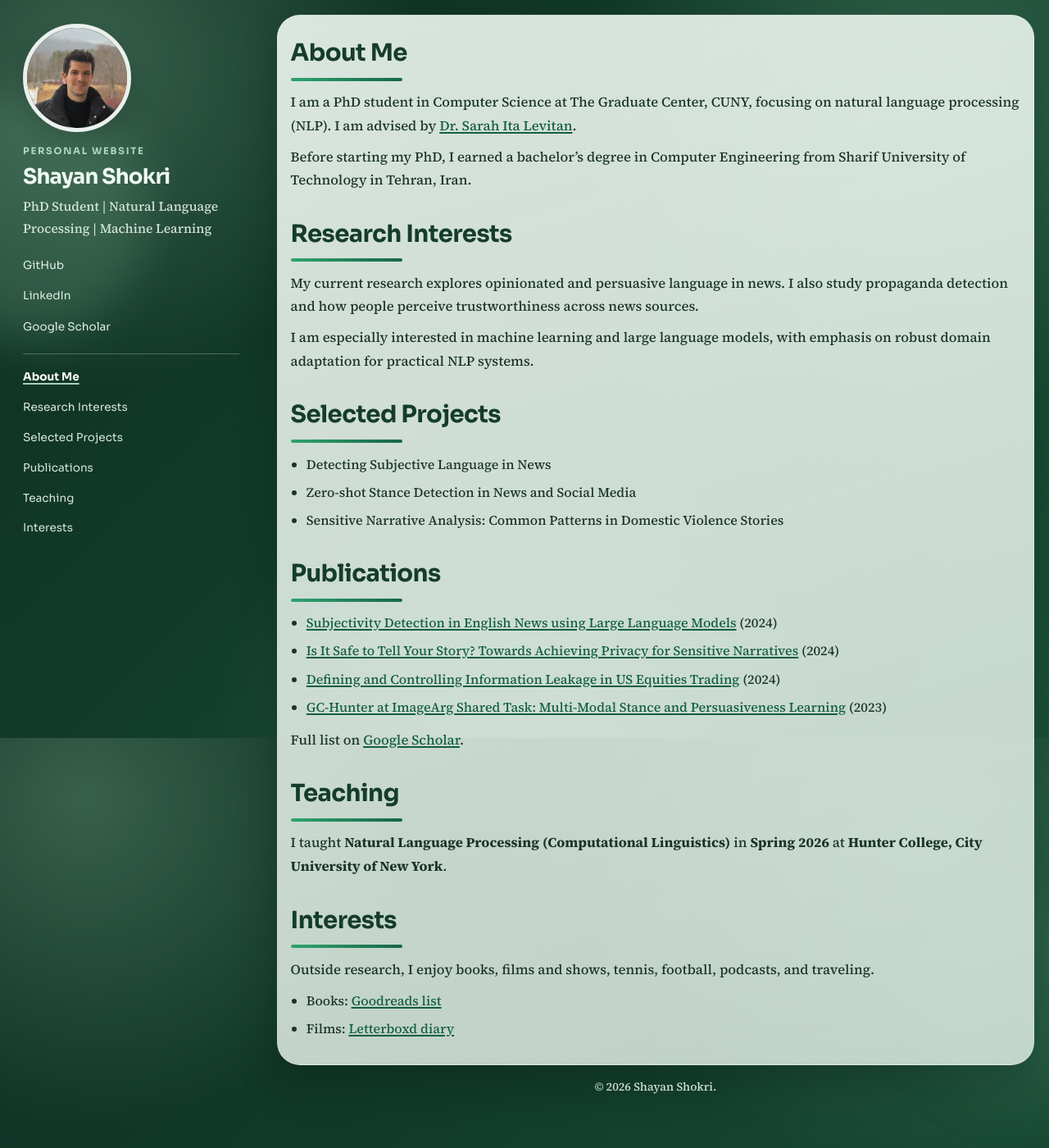
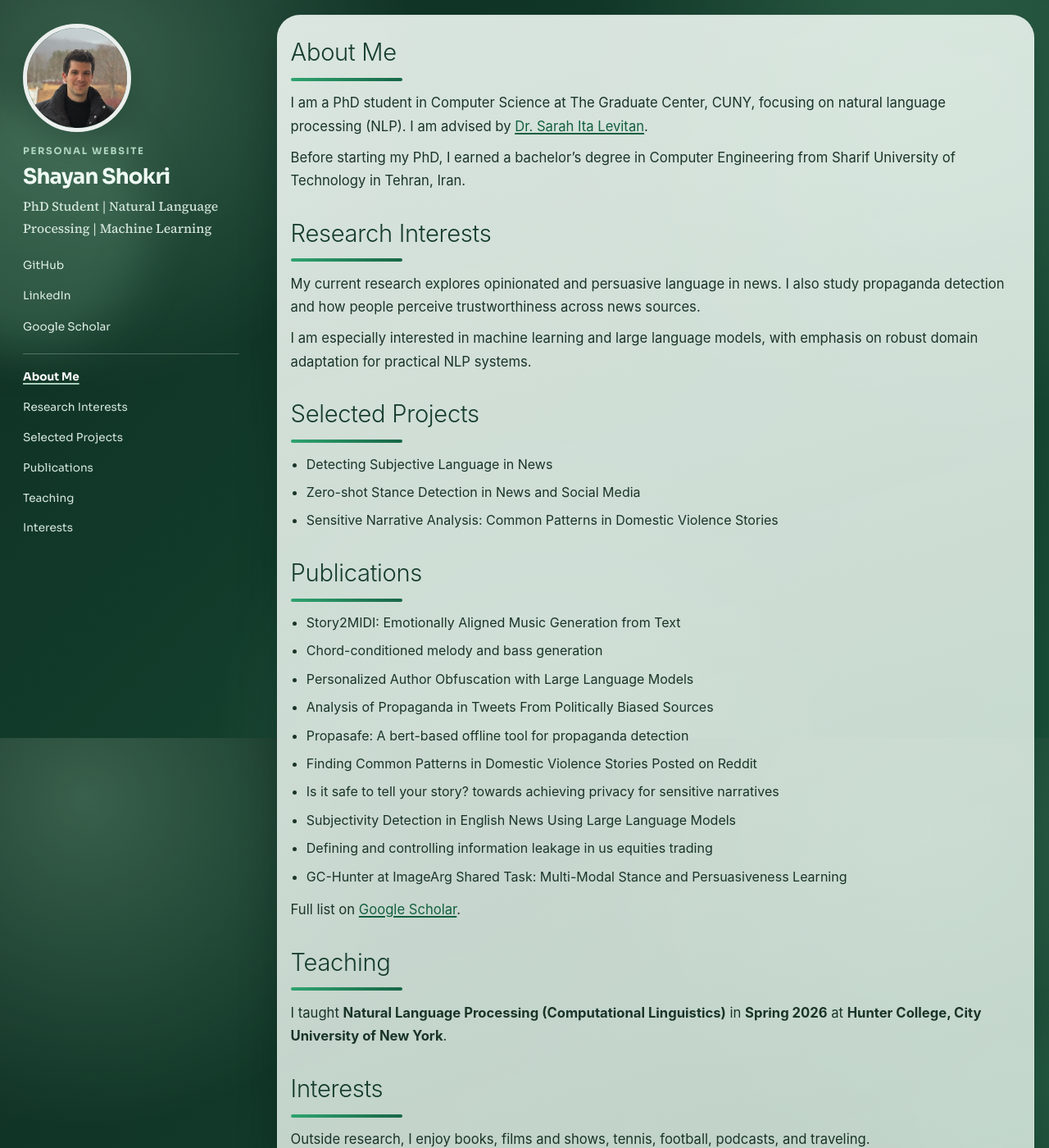
Before and after one commit to shaayaansh/shaayaansh.github.io, a Jekyll site: the page built from index.md, in a window 1280 px wide and 1400 px high. Shown: the whole window at 82% size. Built offline with Jekyll 4.4.1, drawn with Linux system fonts in a browser that asks for light colours.

Commit message:
Expand publications and refine content typography

```diff
--- a/assets/css/custom.css
+++ b/assets/css/custom.css
@@ -210,6 +210,14 @@ body {
   border: 1px solid rgba(255, 255, 255, 0.22);
   background: linear-gradient(164deg, rgba(239, 248, 242, 0.9), rgba(228, 241, 232, 0.82));
   box-shadow: var(--shadow-lg);
+  font-family:
+    "SF Pro Text",
+    "SF Pro Display",
+    -apple-system,
+    BlinkMacSystemFont,
+    "Helvetica Neue",
+    "Segoe UI",
+    sans-serif;
 }
 
 .content > h1,
@@ -220,10 +228,18 @@ body {
 }
 
 .content h1 {
-  font-family: "Sora", "Avenir Next", sans-serif;
+  font-family:
+    "SF Pro Display",
+    "SF Pro Text",
+    -apple-system,
+    BlinkMacSystemFont,
+    "Helvetica Neue",
+    "Segoe UI",
+    sans-serif;
   font-size: clamp(1.38rem, 2.6vw, 1.82rem);
   margin: 1.55rem 0 0.78rem;
-  letter-spacing: -0.02em;
+  font-weight: 300;
+  letter-spacing: -0.01em;
   color: #153c2c;
 }
 
--- a/index.md
+++ b/index.md
@@ -23,10 +23,16 @@ I am especially interested in machine learning and large language models, with e
 
 # Publications
 {: #publications}
-- [Subjectivity Detection in English News using Large Language Models](https://aclanthology.org/2024.wassa-1.17/) (2024)
-- [Is It Safe to Tell Your Story? Towards Achieving Privacy for Sensitive Narratives](https://aclanthology.org/2024.wnu-1.7/) (2024)
-- [Defining and Controlling Information Leakage in US Equities Trading](https://petsymposium.org/popets/2024/popets-2024-0054.php) (2024)
-- [GC-Hunter at ImageArg Shared Task: Multi-Modal Stance and Persuasiveness Learning](https://aclanthology.org/2023.argmining-1.17/) (2023)
+- Story2MIDI: Emotionally Aligned Music Generation from Text
+- Chord-conditioned melody and bass generation
+- Personalized Author Obfuscation with Large Language Models
+- Analysis of Propaganda in Tweets From Politically Biased Sources
+- Propasafe: A bert-based offline tool for propaganda detection
+- Finding Common Patterns in Domestic Violence Stories Posted on Reddit
+- Is it safe to tell your story? towards achieving privacy for sensitive narratives
+- Subjectivity Detection in English News Using Large Language Models
+- Defining and controlling information leakage in us equities trading
+- GC-Hunter at ImageArg Shared Task: Multi-Modal Stance and Persuasiveness Learning
 
 Full list on [Google Scholar](https://scholar.google.com/citations?user=o0OKC_oAAAAJ).
 
```
